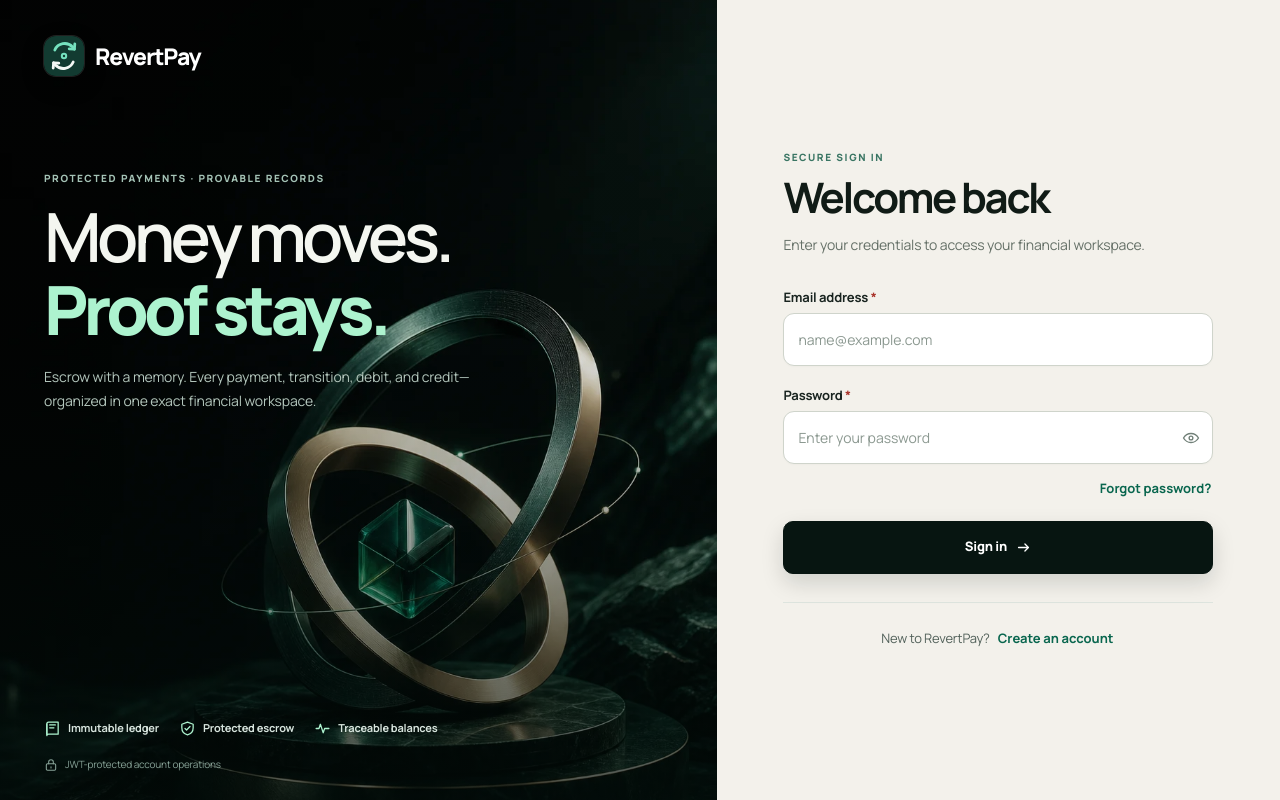
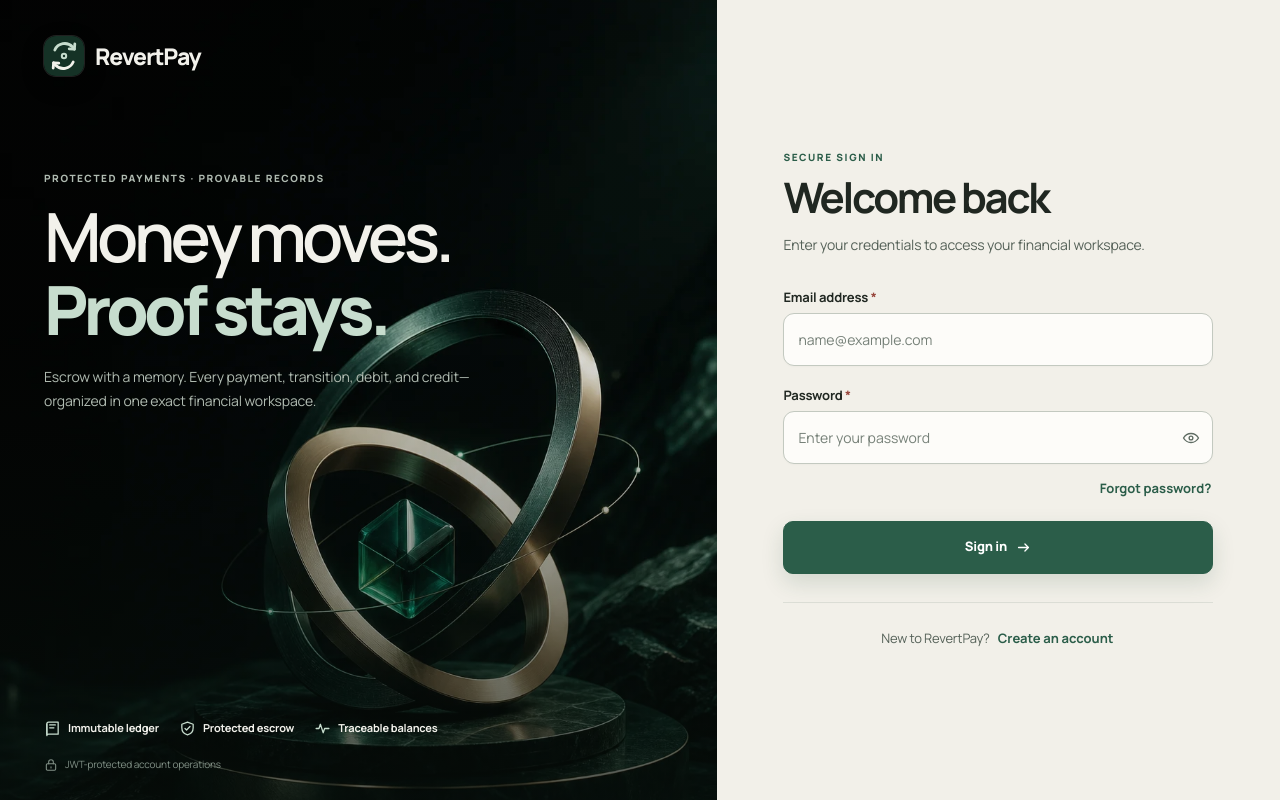
Before and after one commit to Siva2583/Revert-Pay-2.0, a React (Vite) app in the folder frontend/: page / in a window 1280 px wide. Built offline with nearby package versions, Linux system fonts and the light colour scheme.

Commit message:
Harmonize RevertPay color palette
Co-authored-by: arena-agent <297053741+arena-agent@users.noreply.github.com>

```diff
--- a/frontend/index.html
+++ b/frontend/index.html
@@ -4,7 +4,7 @@
     <meta charset="UTF-8" />
     <link rel="icon" type="image/svg+xml" href="/favicon.svg" />
     <meta name="viewport" content="width=device-width, initial-scale=1.0" />
-    <meta name="theme-color" content="#071511" />
+    <meta name="theme-color" content="#0d1813" />
     <meta
       name="description"
       content="RevertPay financial operations, protected escrow, and immutable ledger workspace."
--- a/frontend/src/App.css
+++ b/frontend/src/App.css
@@ -188,7 +188,7 @@
   border-color: var(--brand);
   background: var(--brand);
   color: white;
-  box-shadow: 0 1px 2px rgba(7, 77, 56, 0.16);
+  box-shadow: 0 1px 2px rgba(32, 73, 55, 0.16);
 }
 
 .button-primary:hover:not(:disabled) {
@@ -204,7 +204,7 @@
 }
 
 .button-secondary:hover:not(:disabled) {
-  border-color: #9fb6a8;
+  border-color: var(--brand-border);
   background: var(--surface-subtle);
 }
 
@@ -347,7 +347,7 @@
 .input-shell input::placeholder,
 textarea::placeholder,
 .search-control input::placeholder {
-  color: #8b9890;
+  color: #768078;
   opacity: 1;
 }
 
@@ -671,7 +671,7 @@ textarea::placeholder,
   min-width: 12px;
   min-height: 10px;
   border-radius: 5px;
-  background: linear-gradient(90deg, #edf1ed 25%, #f7f9f6 50%, #edf1ed 75%);
+  background: linear-gradient(90deg, var(--surface-muted) 25%, var(--surface-subtle) 50%, var(--surface-muted) 75%);
   background-size: 220% 100%;
   animation: shimmer 1.5s ease-in-out infinite;
 }
@@ -934,7 +934,7 @@ textarea::placeholder,
   gap: 24px;
   padding: 22px 36px;
   border-bottom: 1px solid var(--border);
-  background: rgba(245, 247, 244, 0.94);
+  background: rgba(242, 240, 233, 0.94);
   backdrop-filter: blur(14px);
 }
 
@@ -1176,7 +1176,7 @@ textarea::placeholder,
 }
 
 .attention-card:hover {
-  background: #0d3027;
+  background: var(--dark-surface-hover);
   transform: translateY(-2px);
 }
 
@@ -1188,12 +1188,12 @@ textarea::placeholder,
   border: 1px solid rgba(255, 255, 255, 0.16);
   border-radius: 10px;
   background: rgba(255, 255, 255, 0.07);
-  color: #91e5c6;
+  color: var(--mint);
 }
 
 .attention-card-label {
   margin-top: 16px;
-  color: #b6cbc3;
+  color: var(--on-dark-secondary);
   font-size: 10px;
   font-weight: 650;
   letter-spacing: 0.08em;
@@ -1210,7 +1210,7 @@ textarea::placeholder,
 
 .attention-card > p {
   margin-top: 2px;
-  color: #d4e2dc;
+  color: var(--on-dark);
   font-size: 11px;
   line-height: 1.45;
 }
@@ -1221,7 +1221,7 @@ textarea::placeholder,
   gap: 6px;
   margin-top: auto;
   padding-top: 14px;
-  color: #91e5c6;
+  color: var(--mint);
   font-size: 11px;
   font-weight: 700;
 }
@@ -1524,7 +1524,7 @@ textarea::placeholder,
 }
 
 .guidance-panel > .eyebrow {
-  color: #91b7a9;
+  color: var(--on-dark-secondary);
 }
 
 .guidance-panel > h2 {
@@ -1537,7 +1537,7 @@ textarea::placeholder,
 
 .guidance-panel > p:not(.eyebrow) {
   margin-top: 11px;
-  color: #bfd1ca;
+  color: var(--on-dark-secondary);
   font-size: 12px;
   line-height: 1.65;
 }
@@ -1561,7 +1561,7 @@ textarea::placeholder,
 
 .guidance-list li > span {
   padding-top: 2px;
-  color: #82d6b7;
+  color: var(--mint);
   font-family: var(--font-mono);
   font-size: 10px;
 }
@@ -1574,7 +1574,7 @@ textarea::placeholder,
 
 .guidance-list p {
   margin-top: 3px;
-  color: #a9c0b7;
+  color: var(--on-dark-secondary);
   font-size: 10px;
   line-height: 1.5;
 }
@@ -1588,7 +1588,7 @@ textarea::placeholder,
   border: 1px solid rgba(255, 255, 255, 0.12);
   border-radius: 9px;
   background: rgba(255, 255, 255, 0.05);
-  color: #aee0cd;
+  color: var(--on-dark);
 }
 
 .guidance-note svg {
@@ -1596,7 +1596,7 @@ textarea::placeholder,
 }
 
 .guidance-note p {
-  color: #c1d7ce;
+  color: var(--on-dark-secondary);
   font-size: 10px;
   line-height: 1.55;
 }
@@ -2212,7 +2212,7 @@ textarea::placeholder,
   place-items: center;
   padding: 24px;
   overflow-y: auto;
-  background: rgba(10, 28, 21, 0.5);
+  background: rgba(13, 24, 19, 0.5);
   backdrop-filter: blur(4px);
   animation: backdrop-in var(--motion-normal) ease both;
 }
@@ -2626,7 +2626,7 @@ textarea::placeholder,
 }
 
 .auth-copy > .eyebrow {
-  color: #8fb7a8;
+  color: var(--on-dark-secondary);
 }
 
 .auth-copy h1 {
@@ -2638,13 +2638,13 @@ textarea::placeholder,
 }
 
 .auth-copy h1 span {
-  color: #8de0c0;
+  color: var(--mint);
 }
 
 .auth-copy > p:not(.eyebrow) {
   max-width: 500px;
   margin-top: 20px;
-  color: #b8cdc4;
+  color: var(--on-dark-secondary);
   font-size: 14px;
   line-height: 1.7;
 }
@@ -2661,7 +2661,7 @@ textarea::placeholder,
 }
 
 .auth-benefits > div > span {
-  color: #86d9b8;
+  color: var(--mint);
 }
 
 .auth-benefits strong {
@@ -2673,7 +2673,7 @@ textarea::placeholder,
 
 .auth-benefits p {
   margin-top: 5px;
-  color: #9cb7ac;
+  color: var(--on-dark-secondary);
   font-size: 10px;
   line-height: 1.55;
 }
@@ -2683,7 +2683,7 @@ textarea::placeholder,
   align-items: center;
   gap: 7px;
   margin-top: 32px;
-  color: #88a79b;
+  color: var(--on-dark-muted);
   font-size: 10px;
 }
 
@@ -2763,7 +2763,7 @@ textarea::placeholder,
 }
 
 .role-option:hover {
-  border-color: #9fb6a8;
+  border-color: var(--brand-border);
 }
 
 .role-option.selected {
@@ -3016,7 +3016,7 @@ textarea::placeholder,
     height: 100%;
     padding: 0;
     border: 0;
-    background: rgba(10, 28, 21, 0.42);
+    background: rgba(13, 24, 19, 0.42);
     backdrop-filter: blur(2px);
   }
 
--- a/frontend/src/components/Logo.jsx
+++ b/frontend/src/components/Logo.jsx
@@ -8,23 +8,23 @@ function LogoMark({ size = 40 }) {
       role="img"
       aria-label="RevertPay"
     >
-      <rect width="100" height="100" rx="24" fill="#123B31" />
+      <rect width="100" height="100" rx="24" fill="#153226" />
       <path
         d="M27 35a27 27 0 0 1 44-8l5 6"
-        stroke="#75E2BF"
+        stroke="#C7DDCE"
         strokeWidth="7"
         strokeLinecap="round"
       />
-      <path d="m77 20-1 13-13-1" stroke="#75E2BF" strokeWidth="7" strokeLinecap="round" strokeLinejoin="round" />
+      <path d="m77 20-1 13-13-1" stroke="#C7DDCE" strokeWidth="7" strokeLinecap="round" strokeLinejoin="round" />
       <path
         d="M73 65a27 27 0 0 1-44 8l-5-6"
-        stroke="#F4F8F5"
+        stroke="#F2F1EB"
         strokeWidth="7"
         strokeLinecap="round"
       />
-      <path d="m23 80 1-13 13 1" stroke="#F4F8F5" strokeWidth="7" strokeLinecap="round" strokeLinejoin="round" />
-      <circle cx="50" cy="50" r="8" fill="#75E2BF" />
-      <circle cx="50" cy="50" r="3" fill="#123B31" />
+      <path d="m23 80 1-13 13 1" stroke="#F2F1EB" strokeWidth="7" strokeLinecap="round" strokeLinejoin="round" />
+      <circle cx="50" cy="50" r="8" fill="#C7DDCE" />
+      <circle cx="50" cy="50" r="3" fill="#153226" />
     </svg>
   );
 }
@@ -50,7 +50,7 @@ function Logo({
       <Mark size={size} />
       <span
         className="logo-wordmark"
-        style={{ color: light ? "#ffffff" : "#18231f" }}
+        style={{ color: light ? "#f2f1eb" : "#202721" }}
       >
         RevertPay
       </span>
--- a/frontend/src/index.css
+++ b/frontend/src/index.css
@@ -1,36 +1,43 @@
 :root {
   color-scheme: light;
-  --background: #f1f3ee;
-  --surface: #ffffff;
-  --surface-subtle: #fafbf8;
-  --surface-muted: #eef1eb;
-  --surface-brand: #e8f5ed;
-  --text: #18231f;
-  --text-secondary: #52615a;
-  --text-muted: #718078;
-  --border: #dde4de;
-  --border-strong: #c7d2ca;
-  --brand: #087458;
-  --brand-hover: #055b45;
-  --brand-deep: #071b15;
-  --brand-soft: #def2e7;
-  --brand-border: #b1d9c5;
-  --mint: #adf3cf;
-  --ink: #071511;
-  --success: #147154;
-  --success-soft: #e9f6ef;
-  --success-border: #bfdfcf;
-  --warning: #865b12;
-  --warning-soft: #fff7e8;
-  --warning-border: #ead5ac;
-  --error: #a9342b;
-  --error-hover: #89271f;
-  --error-soft: #fff1ef;
-  --error-border: #edc8c2;
-  --info: #37668b;
-  --info-soft: #eef5fa;
-  --info-border: #cadce9;
-  --focus: #1b8b6c;
+  --background: #f2f0e9;
+  --surface: #fdfcf9;
+  --surface-subtle: #f8f7f2;
+  --surface-muted: #eae9e2;
+  --surface-brand: #e5ece5;
+  --text: #202721;
+  --text-secondary: #556158;
+  --text-muted: #5f6c63;
+  --border: #dcded6;
+  --border-strong: #c3c9c0;
+  --brand: #2b5d49;
+  --brand-hover: #204937;
+  --brand-deep: #153226;
+  --brand-soft: #e2ebe3;
+  --brand-border: #b8cbbb;
+  --mint: #c7ddce;
+  --mint-hover: #d6e5da;
+  --ink: #0d1813;
+  --on-dark: #f2f1eb;
+  --on-dark-secondary: #b0bbb1;
+  --on-dark-muted: #829187;
+  --dark-border: #2b3a31;
+  --dark-surface: #14241c;
+  --dark-surface-hover: #1b2d23;
+  --success: #35634a;
+  --success-soft: #e8efe8;
+  --success-border: #c4d4c5;
+  --warning: #7a5b2a;
+  --warning-soft: #f7f0e3;
+  --warning-border: #e1d1b4;
+  --error: #98463c;
+  --error-hover: #7d372f;
+  --error-soft: #f8eae6;
+  --error-border: #e3c4bc;
+  --info: #526d7c;
+  --info-soft: #edf1f2;
+  --info-border: #cbd6da;
+  --focus: #3b7158;
   --font-sans: "Manrope Variable", Manrope, "Segoe UI", sans-serif;
   --font-mono: "IBM Plex Mono", "SFMono-Regular", Consolas, monospace;
   --space-1: 4px;
@@ -45,10 +52,10 @@
   --radius-md: 10px;
   --radius-lg: 14px;
   --radius-xl: 18px;
-  --shadow-sm: 0 1px 2px rgba(19, 42, 32, 0.04);
-  --shadow-md: 0 12px 30px rgba(19, 42, 32, 0.08);
-  --shadow-lg: 0 24px 70px rgba(10, 31, 23, 0.18);
-  --focus-ring: 0 0 0 3px rgba(27, 139, 108, 0.18);
+  --shadow-sm: 0 1px 2px rgba(27, 39, 31, 0.04);
+  --shadow-md: 0 12px 30px rgba(27, 39, 31, 0.08);
+  --shadow-lg: 0 24px 70px rgba(13, 24, 19, 0.18);
+  --focus-ring: 0 0 0 3px rgba(59, 113, 88, 0.18);
   --motion-fast: 150ms;
   --motion-normal: 220ms;
   --sidebar-width: 256px;
@@ -145,7 +152,7 @@ a {
 }
 
 ::selection {
-  background: #c9e8da;
+  background: #d3dfd4;
   color: var(--brand-deep);
 }
 
--- a/frontend/src/styles/editorial.css
+++ b/frontend/src/styles/editorial.css
@@ -11,9 +11,9 @@ body {
 .metric-card,
 .escrow-card,
 .account-summary-card {
-  border-color: #dce2da;
+  border-color: var(--border);
   border-radius: 16px;
-  box-shadow: 0 1px 1px rgba(14, 35, 26, 0.02), 0 12px 34px rgba(14, 35, 26, 0.035);
+  box-shadow: 0 1px 1px rgba(27, 39, 31, 0.02), 0 12px 34px rgba(27, 39, 31, 0.035);
 }
 
 .eyebrow {
@@ -30,7 +30,7 @@ body {
 
 .section-heading > div > p:last-child:not(.eyebrow),
 .section-heading-with-icon p:last-child:not(.eyebrow) {
-  color: #5d6b63;
+  color: var(--text-secondary);
   font-size: 13px;
 }
 
@@ -44,19 +44,19 @@ body {
 }
 
 .button-primary {
-  border-color: #087458;
-  background: #087458;
-  box-shadow: 0 7px 18px rgba(8, 116, 88, 0.17);
+  border-color: var(--brand);
+  background: var(--brand);
+  box-shadow: 0 7px 18px rgba(32, 73, 55, 0.17);
 }
 
 .button-primary:hover:not(:disabled) {
-  border-color: #055b45;
-  background: #055b45;
-  box-shadow: 0 9px 22px rgba(8, 116, 88, 0.22);
+  border-color: var(--brand-hover);
+  background: var(--brand-hover);
+  box-shadow: 0 9px 22px rgba(32, 73, 55, 0.22);
 }
 
 .button-secondary {
-  border-color: #ccd5cc;
+  border-color: var(--border-strong);
 }
 
 .button-small {
@@ -77,9 +77,9 @@ body {
 
 .input-shell {
   min-height: 50px;
-  border-color: #ccd5cc;
+  border-color: var(--border-strong);
   border-radius: 11px;
-  box-shadow: 0 1px 2px rgba(15, 35, 26, 0.025);
+  box-shadow: 0 1px 2px rgba(27, 39, 31, 0.025);
 }
 
 .input-shell input {
@@ -92,18 +92,18 @@ body {
 .input-shell:focus-within,
 .form-field select:focus,
 .form-field textarea:focus {
-  border-color: #168a69;
-  box-shadow: 0 0 0 4px rgba(22, 138, 105, 0.12);
+  border-color: var(--focus);
+  box-shadow: 0 0 0 4px rgba(59, 113, 88, 0.12);
 }
 
 .form-field select {
   min-height: 50px;
-  border-color: #ccd5cc;
+  border-color: var(--border-strong);
   border-radius: 11px;
 }
 
 .form-field textarea {
-  border-color: #ccd5cc;
+  border-color: var(--border-strong);
   border-radius: 11px;
   font-size: 14px;
 }
@@ -143,7 +143,7 @@ body {
 /* Signature authentication composition */
 .auth-shell {
   grid-template-columns: minmax(500px, 1.12fr) minmax(470px, 0.88fr);
-  background: #f3f1eb;
+  background: var(--background);
 }
 
 .auth-intro {
@@ -151,7 +151,7 @@ body {
   isolation: isolate;
   padding: 36px 44px 28px;
   overflow: hidden;
-  background: #06110e;
+  background: var(--ink);
 }
 
 .auth-artwork {
@@ -168,7 +168,7 @@ body {
   position: absolute;
   inset: 0;
   z-index: -1;
-  background: linear-gradient(180deg, rgba(2, 12, 9, 0.06) 0%, rgba(2, 12, 9, 0.12) 42%, rgba(2, 12, 9, 0.7) 100%);
+  background: linear-gradient(180deg, rgba(7, 15, 11, 0.06) 0%, rgba(7, 15, 11, 0.12) 42%, rgba(7, 15, 11, 0.7) 100%);
 }
 
 .auth-brand,
@@ -197,14 +197,14 @@ body {
 }
 
 .auth-copy > .eyebrow {
-  color: #a5c3b6;
+  color: var(--on-dark-secondary);
   font-size: 10px;
 }
 
 .auth-copy h1 {
   max-width: 600px;
   margin-top: 18px;
-  color: #f4f6f0;
+  color: var(--on-dark);
   font-size: clamp(52px, 5.3vw, 76px);
   font-weight: 570;
   letter-spacing: -0.068em;
@@ -221,7 +221,7 @@ body {
 .auth-copy > p:not(.eyebrow) {
   max-width: 445px;
   margin-top: 23px;
-  color: #b3c6bc;
+  color: var(--on-dark-secondary);
   font-size: 14px;
   letter-spacing: -0.01em;
   line-height: 1.7;
@@ -240,7 +240,7 @@ body {
   display: inline-flex;
   align-items: center;
   gap: 7px;
-  color: #d7e4dd;
+  color: var(--on-dark);
   font-size: 11px;
   font-weight: 650;
   white-space: nowrap;
@@ -252,13 +252,13 @@ body {
 
 .auth-footer-note {
   margin-top: 20px;
-  color: #88a398;
+  color: var(--on-dark-muted);
   font-size: 10px;
 }
 
 .auth-form-panel {
   padding: 44px 56px;
-  background: #f3f1eb;
+  background: var(--background);
 }
 
 .auth-form-wrap {
@@ -266,12 +266,12 @@ body {
 }
 
 .form-heading > .eyebrow {
-  color: #397563;
+  color: var(--brand);
 }
 
 .form-heading h2 {
   margin-top: 11px;
-  color: #101b16;
+  color: var(--text);
   font-size: 42px;
   font-weight: 650;
   letter-spacing: -0.055em;
@@ -281,7 +281,7 @@ body {
 .form-heading > p:last-child {
   max-width: 370px;
   margin-top: 14px;
-  color: #657067;
+  color: var(--text-secondary);
   font-size: 14px;
   line-height: 1.65;
 }
@@ -293,8 +293,8 @@ body {
 
 .auth-form .input-shell {
   min-height: 53px;
-  border-color: #cfd4cb;
-  background: #fff;
+  border-color: var(--border-strong);
+  background: var(--surface);
 }
 
 .auth-form .input-shell input {
@@ -306,30 +306,30 @@ body {
 }
 
 .auth-form-panel .button-primary {
-  border-color: var(--ink);
-  background: var(--ink);
-  box-shadow: 0 9px 22px rgba(7, 21, 17, 0.15);
+  border-color: var(--brand);
+  background: var(--brand);
+  box-shadow: 0 9px 22px rgba(32, 73, 55, 0.15);
 }
 
 .auth-form-panel .button-primary:hover:not(:disabled) {
-  border-color: #123a2d;
-  background: #123a2d;
+  border-color: var(--brand-hover);
+  background: var(--brand-hover);
 }
 
 .auth-form-panel .text-button {
-  color: #09664e;
+  color: var(--brand);
 }
 
 .role-option {
   min-height: 64px;
-  border-color: #cfd4cb;
+  border-color: var(--border-strong);
   border-radius: 11px;
   background: rgba(255, 255, 255, 0.55);
 }
 
 .role-option.selected {
-  border-color: #16765b;
-  background: #e4f1e8;
+  border-color: var(--brand);
+  background: var(--brand-soft);
 }
 
 .role-option strong {
@@ -348,9 +348,9 @@ body {
 
 /* High-contrast workspace shell */
 .sidebar {
-  border-right: 1px solid #1b2b25;
+  border-right: 1px solid var(--dark-border);
   background: var(--ink);
-  color: #f3f7f4;
+  color: var(--on-dark);
 }
 
 .sidebar-brand {
@@ -363,18 +363,18 @@ body {
 }
 
 .sidebar-brand-copy strong {
-  color: #f7faf7;
+  color: var(--on-dark);
   font-size: 18px;
   font-weight: 710;
 }
 
 .sidebar-brand-copy span {
-  color: #6f8a7e;
+  color: var(--on-dark-muted);
   font-size: 10px;
 }
 
 .sidebar-section-label {
-  color: #5f7b6e;
+  color: var(--on-dark-muted);
   font-size: 9px;
   letter-spacing: 0.16em;
 }
@@ -390,29 +390,29 @@ body {
 .side-nav button {
   min-height: 46px;
   border-radius: 10px;
-  color: #8ca69a;
+  color: var(--on-dark-secondary);
   font-size: 13px;
   font-weight: 620;
 }
 
 .side-nav button svg {
-  color: #6c8b7d;
+  color: var(--on-dark-muted);
 }
 
 .side-nav button:hover {
-  background: #10251e;
-  color: #ecf5ef;
+  background: var(--dark-surface);
+  color: var(--on-dark);
 }
 
 .side-nav button:hover svg {
-  color: #b1cabd;
+  color: var(--on-dark-secondary);
 }
 
 .side-nav button.current {
   border-color: var(--mint);
   background: var(--mint);
   color: var(--ink);
-  box-shadow: 0 7px 20px rgba(118, 225, 175, 0.09);
+  box-shadow: 0 7px 20px rgba(116, 145, 126, 0.09);
   font-weight: 760;
 }
 
@@ -425,49 +425,49 @@ body {
 }
 
 .workspace-identity {
-  border-color: #20352c;
+  border-color: var(--dark-border);
 }
 
 .workspace-avatar {
-  background: #132a22;
-  color: #9bb7aa;
+  background: var(--dark-surface);
+  color: var(--on-dark-secondary);
 }
 
 .workspace-identity span {
-  color: #678578;
+  color: var(--on-dark-muted);
 }
 
 .workspace-identity strong {
-  color: #e6f0e9;
+  color: var(--on-dark);
   font-size: 12px;
 }
 
 .workspace-lock {
-  color: #638073;
+  color: var(--on-dark-muted);
 }
 
 .sign-out {
   min-height: 45px;
-  color: #8ca69a;
+  color: var(--on-dark-secondary);
   font-size: 13px;
 }
 
 .sign-out:hover {
-  background: #2a1c19;
-  color: #f0b4a9;
+  background: #2c201c;
+  color: #e5b0a5;
 }
 
 .sidebar-close {
-  border-color: #2b3e35;
-  background: #10251e;
-  color: #d9e7df;
+  border-color: var(--dark-border);
+  background: var(--dark-surface);
+  color: var(--on-dark);
 }
 
 .topbar {
   min-height: 112px;
   padding: 23px 40px;
-  border-bottom-color: #dce2da;
-  background: rgba(241, 243, 238, 0.9);
+  border-bottom-color: var(--border);
+  background: rgba(242, 240, 233, 0.9);
 }
 
 .topbar h1 {
@@ -479,7 +479,7 @@ body {
 
 .topbar-description {
   margin-top: 6px;
-  color: #657168;
+  color: var(--text-secondary);
   font-size: 13px;
 }
 
@@ -496,8 +496,8 @@ body {
 }
 
 .role-badge {
-  border-color: #b9d8c6;
-  background: #e4f1e8;
+  border-color: var(--brand-border);
+  background: var(--brand-soft);
 }
 
 .workspace-content {
@@ -515,16 +515,16 @@ body {
   gap: 34px;
   padding: 36px;
   overflow: hidden;
-  border: 1px solid #142c23;
+  border: 1px solid var(--dark-border);
   border-radius: 19px;
   background: var(--ink);
-  box-shadow: 0 20px 48px rgba(7, 21, 17, 0.12);
+  box-shadow: 0 20px 48px rgba(13, 24, 19, 0.12);
 }
 
 .overview-welcome::before {
   position: absolute;
   inset: 0;
-  background-image: linear-gradient(rgba(173, 243, 207, 0.035) 1px, transparent 1px), linear-gradient(90deg, rgba(173, 243, 207, 0.035) 1px, transparent 1px);
+  background-image: linear-gradient(rgba(199, 221, 206, 0.035) 1px, transparent 1px), linear-gradient(90deg, rgba(199, 221, 206, 0.035) 1px, transparent 1px);
   background-size: 34px 34px;
   content: "";
   mask-image: linear-gradient(90deg, black, transparent 80%);
@@ -538,13 +538,13 @@ body {
 }
 
 .overview-welcome-copy > .eyebrow {
-  color: #91b6a5;
+  color: var(--on-dark-secondary);
 }
 
 .overview-welcome-copy h2 {
   max-width: 730px;
   margin-top: 12px;
-  color: #f2f7f3;
+  color: var(--on-dark);
   font-size: clamp(34px, 3.4vw, 46px);
   font-weight: 590;
   letter-spacing: -0.057em;
@@ -554,7 +554,7 @@ body {
 .overview-welcome-copy > p:not(.eyebrow) {
   max-width: 650px;
   margin-top: 16px;
-  color: #a9c0b4;
+  color: var(--on-dark-secondary);
   font-size: 14px;
   line-height: 1.7;
 }
@@ -571,20 +571,20 @@ body {
 }
 
 .overview-welcome .button-primary:hover:not(:disabled) {
-  border-color: #c4f9de;
-  background: #c4f9de;
+  border-color: var(--mint-hover);
+  background: var(--mint-hover);
 }
 
 .overview-welcome .button-secondary {
-  border-color: #344b40;
-  background: #10271f;
-  color: #e5f0e9;
+  border-color: #405349;
+  background: var(--dark-surface);
+  color: var(--on-dark);
   box-shadow: none;
 }
 
 .overview-welcome .button-secondary:hover:not(:disabled) {
-  border-color: #527062;
-  background: #173229;
+  border-color: #64776a;
+  background: var(--dark-surface-hover);
 }
 
 .overview-welcome .button-ghost {
@@ -592,7 +592,7 @@ body {
 }
 
 .overview-welcome .button-ghost:hover:not(:disabled) {
-  background: #143027;
+  background: var(--dark-surface-hover);
 }
 
 .attention-card {
@@ -606,17 +606,17 @@ body {
 }
 
 .attention-card:hover {
-  background: #c2f8dc;
+  background: var(--mint-hover);
 }
 
 .attention-card-icon {
-  border-color: rgba(7, 21, 17, 0.12);
-  background: rgba(7, 21, 17, 0.07);
+  border-color: rgba(13, 24, 19, 0.12);
+  background: rgba(13, 24, 19, 0.07);
   color: var(--ink);
 }
 
 .attention-card-label {
-  color: #386d57;
+  color: var(--brand);
   font-size: 10px;
   letter-spacing: 0.13em;
 }
@@ -628,7 +628,7 @@ body {
 }
 
 .attention-card > p {
-  color: #285642;
+  color: var(--brand-hover);
   font-size: 12px;
 }
 
@@ -643,12 +643,12 @@ body {
 }
 
 .metric-card-emphasis {
-  border-color: #b8d9c5;
-  background: #e2f1e7;
+  border-color: var(--brand-border);
+  background: var(--brand-soft);
 }
 
 .metric-label {
-  color: #5a6960;
+  color: var(--text-secondary);
   font-size: 12px;
   font-weight: 650;
 }
@@ -668,7 +668,7 @@ body {
 
 .metric-card > p {
   margin-top: 7px;
-  color: #748077;
+  color: var(--text-muted);
   font-size: 11px;
 }
 
@@ -708,22 +708,22 @@ body {
 }
 
 .account-balance-block {
-  border-right-color: #1c382d;
+  border-right-color: var(--dark-border);
   background: var(--ink);
 }
 
 .account-balance-block > .eyebrow {
-  color: #88ab9b;
+  color: var(--on-dark-secondary);
 }
 
 .account-balance {
-  color: #f3f8f4;
+  color: var(--on-dark);
   font-size: clamp(34px, 4.2vw, 48px);
   font-weight: 630;
 }
 
 .balance-explanation {
-  color: #9bb3a7;
+  color: var(--on-dark-secondary);
   font-size: 12px;
 }
 
@@ -752,7 +752,7 @@ body {
 }
 
 .guidance-panel {
-  border-color: #142c23;
+  border-color: var(--dark-border);
   border-radius: 17px;
   background: var(--ink);
 }
@@ -863,7 +863,7 @@ body {
 
 .transaction-overview-card {
   border-radius: 12px;
-  background: #e2f1e7;
+  background: var(--brand-soft);
 }
 
 .detail-section {
@@ -880,7 +880,7 @@ body {
 
 .toast {
   border-radius: 14px;
-  box-shadow: 0 18px 55px rgba(7, 21, 17, 0.17);
+  box-shadow: 0 18px 55px rgba(13, 24, 19, 0.17);
 }
 
 .toast-content strong {
@@ -902,7 +902,7 @@ body {
   position: absolute;
   inset: 0;
   z-index: -1;
-  background: linear-gradient(90deg, rgba(7, 21, 17, 0.1), rgba(7, 21, 17, 0.7)), url("../assets/revertpay-editorial.webp") left center / cover no-repeat;
+  background: linear-gradient(90deg, rgba(13, 24, 19, 0.1), rgba(13, 24, 19, 0.7)), url("../assets/revertpay-editorial.webp") left center / cover no-repeat;
   content: "";
   opacity: 0.72;
 }
@@ -913,7 +913,7 @@ body {
   padding: 40px;
   border: 1px solid rgba(255, 255, 255, 0.65);
   border-radius: 20px;
-  background: #f3f1eb;
+  background: var(--background);
   box-shadow: 0 28px 90px rgba(0, 0, 0, 0.3);
 }
 
```
Also changed, not shown: frontend/public/favicon.svg.
